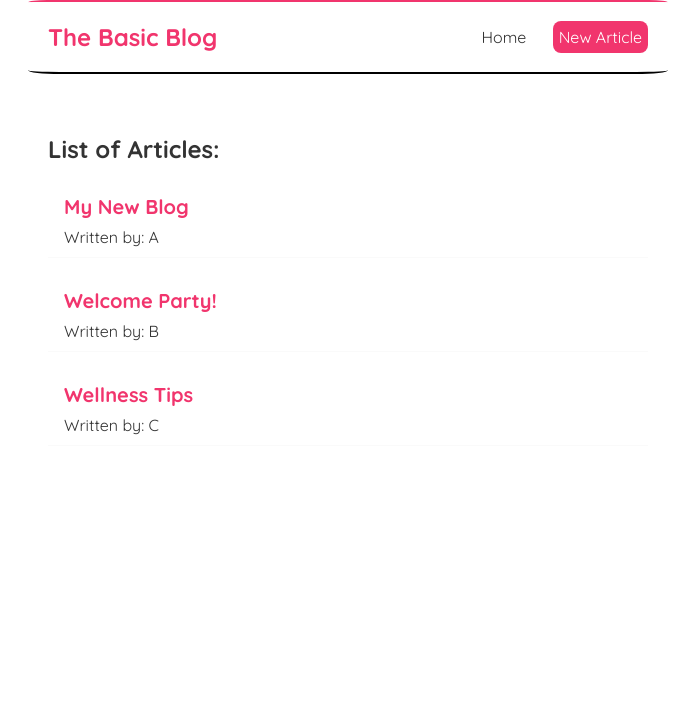
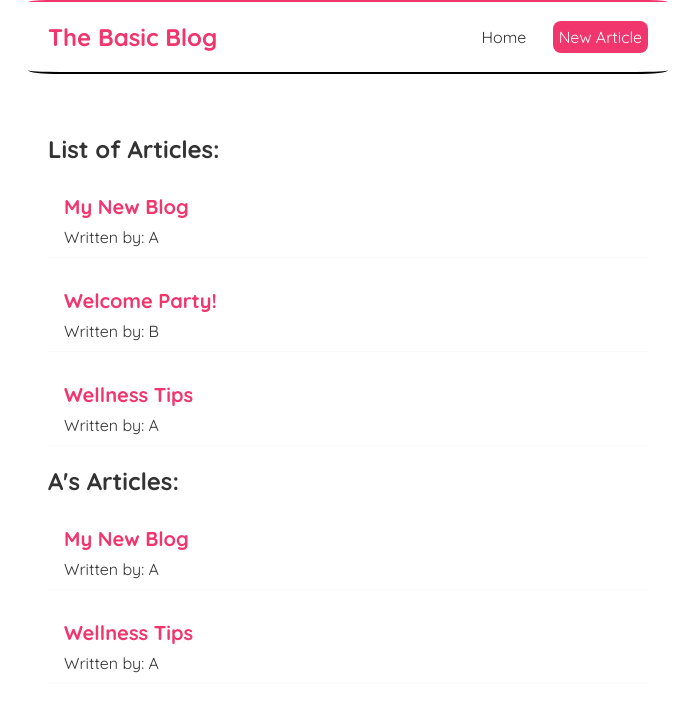
Before and after one commit to nnaaff/React-Blog, a React (Create React App) app in the folder react-blog/: page / in a window 1280 px wide. Shown: the top 710 px of the page, without its empty margins (292-987 px from the left). Built offline with nearby package versions, Linux system fonts and the light colour scheme.

Commit message:
Filtered props

```diff
--- a/react-blog/src/Home.js
+++ b/react-blog/src/Home.js
@@ -6,12 +6,13 @@ const Home = () => {
   const [articles, setArticles] = useState( [
     { title: 'My New Blog', body: 'lorem ipsum...', author: 'A', id: 1 },
     { title: 'Welcome Party!', body: 'lorem ipsum...', author: 'B', id: 2 },
-    { title: 'Wellness Tips', body: 'lorem ipsum...', author: 'C', id: 3 }
+    { title: 'Wellness Tips', body: 'lorem ipsum...', author: 'A', id: 3 }
   ] );
 
   return (
     <div className="home">
       <ArtList articles={ articles } title="List of Articles:" />
+      <ArtList articles={ articles.filter( (article) => article.author === 'A' ) } title="A's Articles:" />
     </div>
   );
 }
```
